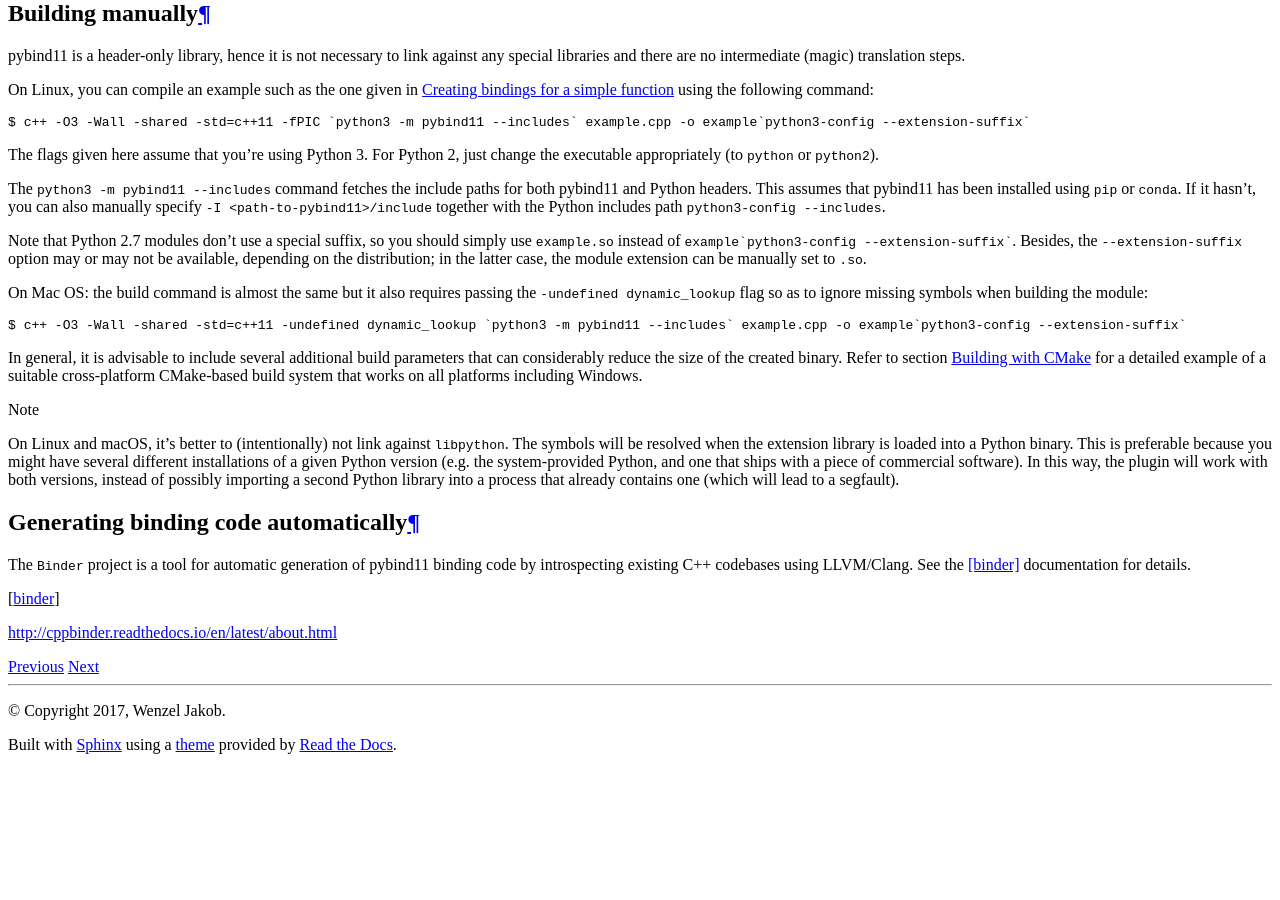
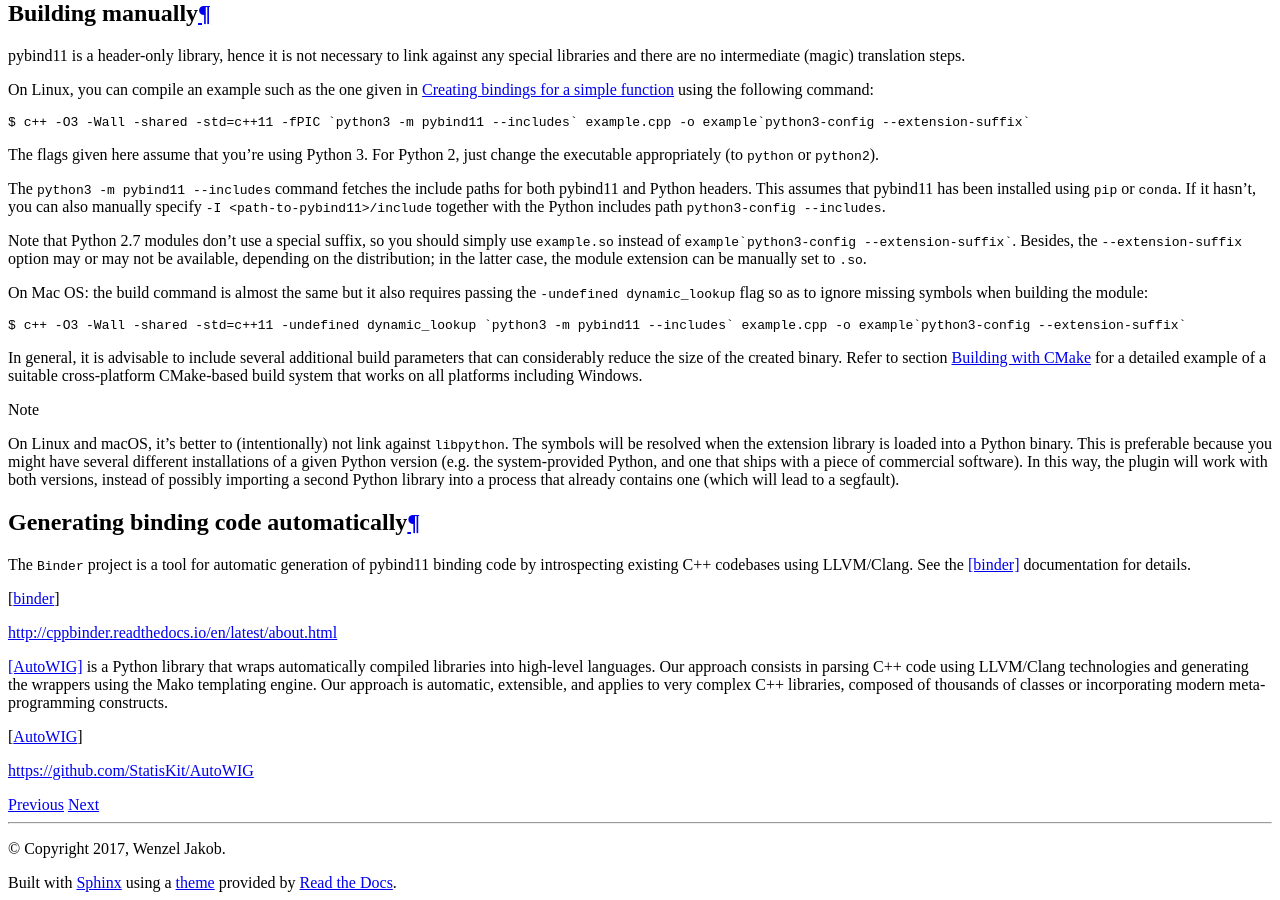
Before and after one commit to pybind/pybind11, a Sphinx documentation site: the page built from docs/compiling.rst, in a window 1280 px wide and 900 px high, scrolled down 3471 px. Built offline with Sphinx 7.4.7 and the Read the Docs theme 2.0.0, drawn with Linux system fonts in a browser that asks for light colours; before the commit the page ends 4233 px from its top, so only the background shows below that.

Commit message:
Add AutoWIG to list of binding generators

```diff
--- a/docs/compiling.rst
+++ b/docs/compiling.rst
@@ -287,3 +287,11 @@
 [binder]_ documentation for details.
 
 .. [binder] http://cppbinder.readthedocs.io/en/latest/about.html
+
+[AutoWIG]_ is a Python library that wraps automatically compiled libraries into
+high-level languages. Our approach consists in parsing C++ code using LLVM/Clang
+technologies and generating the wrappers using the Mako templating engine. Our
+approach is automatic, extensible, and applies to very complex C++ libraries,
+composed of thousands of classes or incorporating modern meta-programming constructs.
+
+.. [AutoWIG] https://github.com/StatisKit/AutoWIG
```
